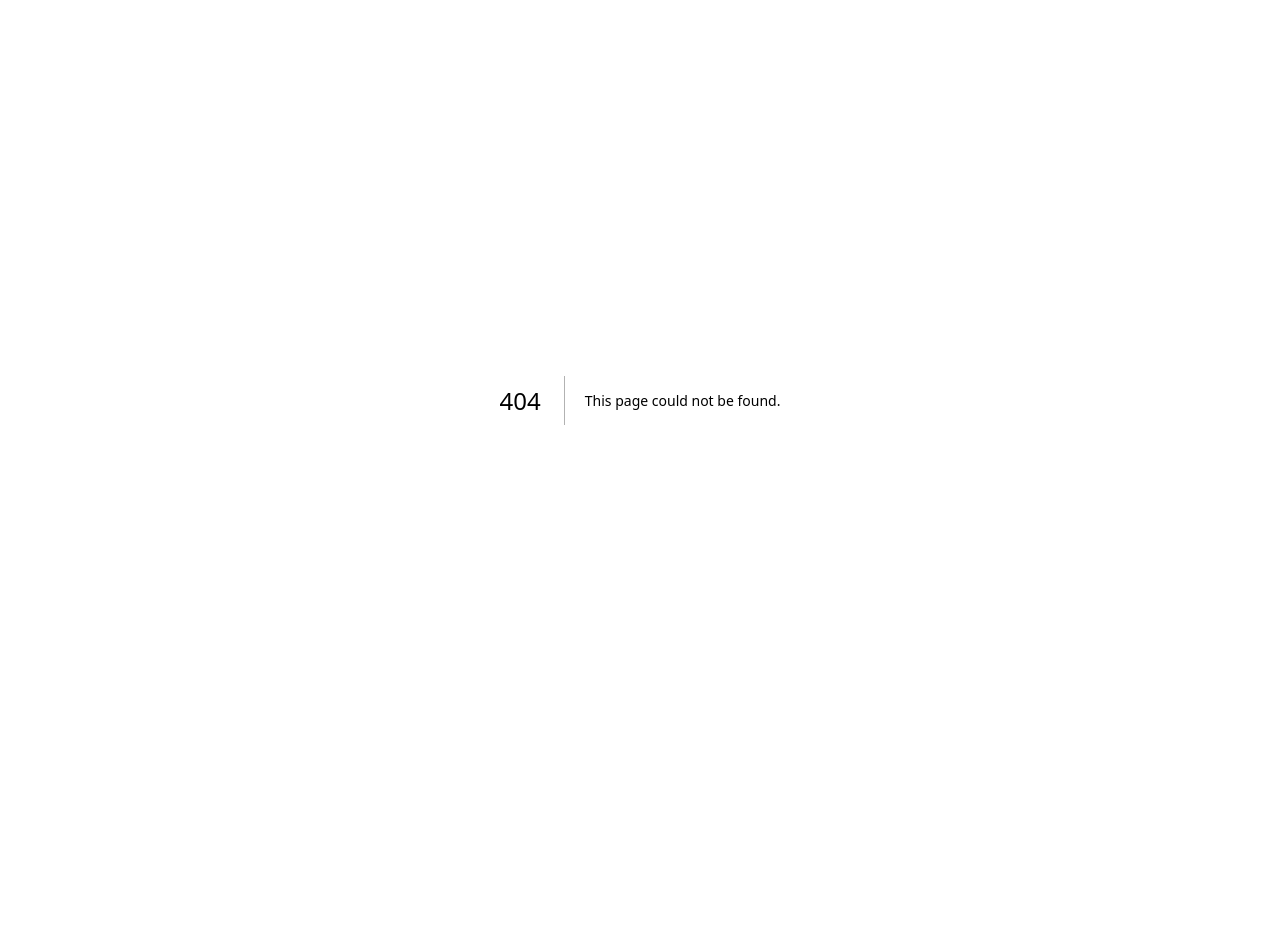
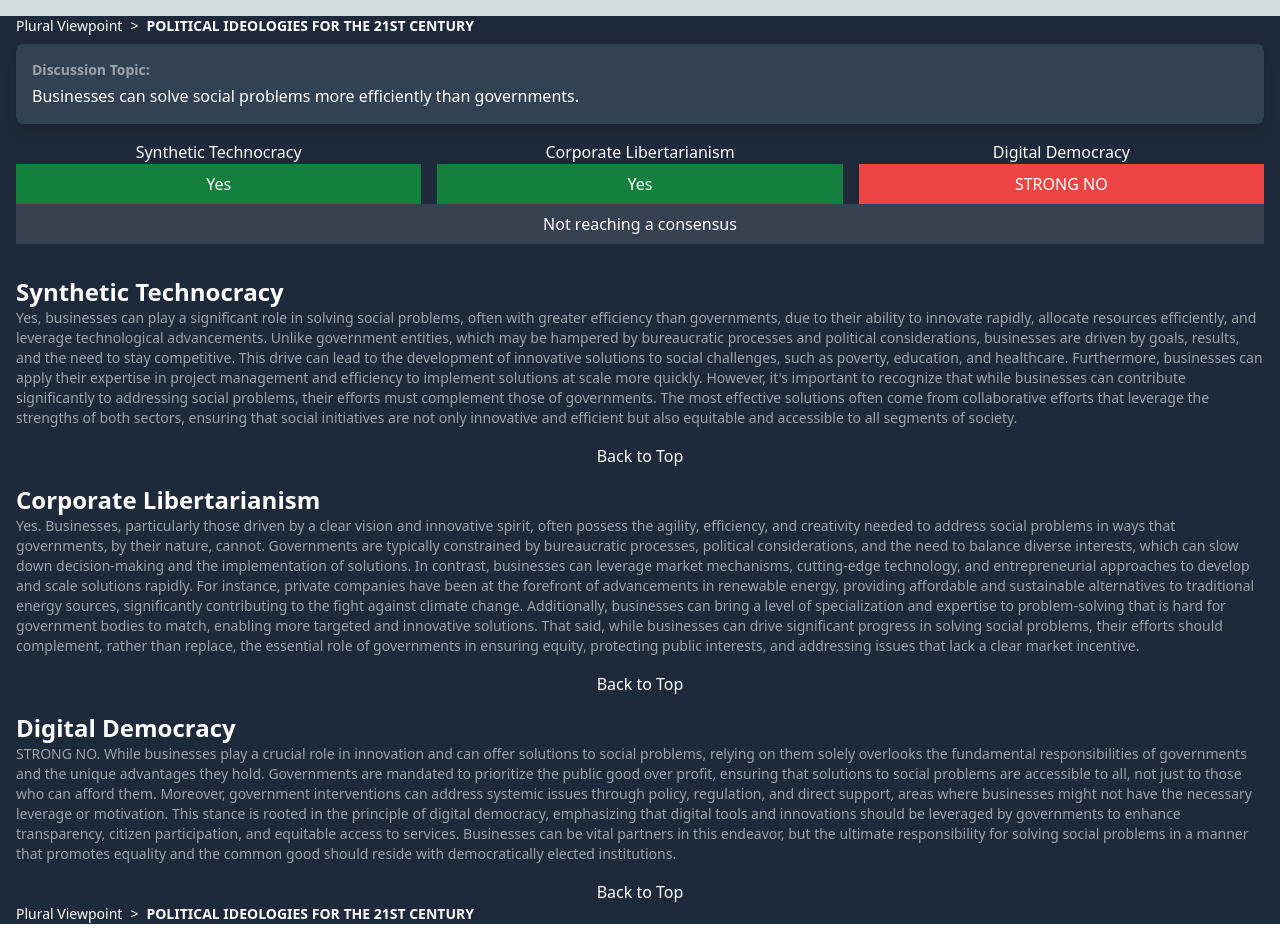
Before and after one commit to nishio/magi, a Next.js app: page /d/1 in a window 1280 px wide. Before the commit this address had no page. Before the commit the page ends 800 px from the top, so only its background shows below. Built offline with nearby package versions, Linux system fonts and the light colour scheme.

Commit message:
minimum viable version

```diff
--- /dev/null
+++ b/src/app/data.ts
@@ -0,0 +1,27 @@
+export interface Discussion {
+  topic: string;
+  id: string;
+  viewpoints: any[];
+}
+
+export const discussions: Discussion[] = [
+  {
+    id: "1",
+    topic:
+      "Businesses can solve social problems more efficiently than governments.",
+    viewpoints: [
+      {
+        name: "Synthetic Technocracy",
+        text: "Yes, businesses can play a significant role in solving social problems, often with greater efficiency than governments, due to their ability to innovate rapidly, allocate resources efficiently, and leverage technological advancements. Unlike government entities, which may be hampered by bureaucratic processes and political considerations, businesses are driven by goals, results, and the need to stay competitive. This drive can lead to the development of innovative solutions to social challenges, such as poverty, education, and healthcare. Furthermore, businesses can apply their expertise in project management and efficiency to implement solutions at scale more quickly. However, it's important to recognize that while businesses can contribute significantly to addressing social problems, their efforts must complement those of governments. The most effective solutions often come from collaborative efforts that leverage the strengths of both sectors, ensuring that social initiatives are not only innovative and efficient but also equitable and accessible to all segments of society.",
+      },
+      {
+        name: "Corporate Libertarianism",
+        text: "Yes. Businesses, particularly those driven by a clear vision and innovative spirit, often possess the agility, efficiency, and creativity needed to address social problems in ways that governments, by their nature, cannot. Governments are typically constrained by bureaucratic processes, political considerations, and the need to balance diverse interests, which can slow down decision-making and the implementation of solutions. In contrast, businesses can leverage market mechanisms, cutting-edge technology, and entrepreneurial approaches to develop and scale solutions rapidly. For instance, private companies have been at the forefront of advancements in renewable energy, providing affordable and sustainable alternatives to traditional energy sources, significantly contributing to the fight against climate change. Additionally, businesses can bring a level of specialization and expertise to problem-solving that is hard for government bodies to match, enabling more targeted and innovative solutions. That said, while businesses can drive significant progress in solving social problems, their efforts should complement, rather than replace, the essential role of governments in ensuring equity, protecting public interests, and addressing issues that lack a clear market incentive.",
+      },
+      {
+        name: "Digital Democracy",
+        text: "STRONG NO. While businesses play a crucial role in innovation and can offer solutions to social problems, relying on them solely overlooks the fundamental responsibilities of governments and the unique advantages they hold. Governments are mandated to prioritize the public good over profit, ensuring that solutions to social problems are accessible to all, not just to those who can afford them. Moreover, government interventions can address systemic issues through policy, regulation, and direct support, areas where businesses might not have the necessary leverage or motivation. This stance is rooted in the principle of digital democracy, emphasizing that digital tools and innovations should be leveraged by governments to enhance transparency, citizen participation, and equitable access to services. Businesses can be vital partners in this endeavor, but the ultimate responsibility for solving social problems in a manner that promotes equality and the common good should reside with democratically elected institutions.",
+      },
+    ],
+  },
+];
--- a/src/app/page.tsx
+++ b/src/app/page.tsx
@@ -2,112 +2,131 @@ import Image from "next/image";
 
 export default function Home() {
   return (
-    <main className="flex min-h-screen flex-col items-center justify-between p-24">
-      <div className="z-10 max-w-5xl w-full items-center justify-between font-mono text-sm lg:flex">
-        <p className="fixed left-0 top-0 flex w-full justify-center border-b border-gray-300 bg-gradient-to-b from-zinc-200 pb-6 pt-8 backdrop-blur-2xl dark:border-neutral-800 dark:bg-zinc-800/30 dark:from-inherit lg:static lg:w-auto  lg:rounded-xl lg:border lg:bg-gray-200 lg:p-4 lg:dark:bg-zinc-800/30">
-          Get started by editing&nbsp;
-          <code className="font-mono font-bold">src/app/page.tsx</code>
+    <div className="bg-slate-800 text-white min-h-screen">
+      <div className="md:mx-4 md:my-4">
+        <nav className="flex flex-wrap items-center space-x-2 text-sm">
+          <a href="#" className="hover:underline">
+            Plural Viewpoint
+          </a>
+        </nav>
+        <h2 className="text-4xl font-bold mt-4">What is this?</h2>
+        <p>
+          This is a tool that provides an opportunity for people to observe
+          world from plural viewpoints. A single question posed by a human is
+          answered by three virtual personalities with different ideologies.
         </p>
-        <div className="fixed bottom-0 left-0 flex h-48 w-full items-end justify-center bg-gradient-to-t from-white via-white dark:from-black dark:via-black lg:static lg:h-auto lg:w-auto lg:bg-none">
+        <p>
+          There is a Japanese proverb that says, &quot;
           <a
-            className="pointer-events-none flex place-items-center gap-2 p-8 lg:pointer-events-auto lg:p-0"
-            href="https://vercel.com?utm_source=create-next-app&utm_medium=appdir-template&utm_campaign=create-next-app"
-            target="_blank"
-            rel="noopener noreferrer"
+            href="https://scrapbox.io/nishio-en/When_three_people_gather,_devine_wisdom_emerges"
+            className="text-blue-300 hover:text-blue-500 underline"
           >
-            By{" "}
-            <Image
-              src="/vercel.svg"
-              alt="Vercel Logo"
-              className="dark:invert"
-              width={100}
-              height={24}
-              priority
-            />
+            When three people gather, devine wisdom emerges.
           </a>
-        </div>
+          &quot; Good wisdom can be gained when three people with different
+          perspectives come together to think.
+        </p>
+        <h2 className="text-4xl font-bold mt-4">How to use</h2>
+        <p>
+          (You can ask a question to the virtual personalities. The virtual
+          personalities will answer your question from their own perspectives.
+          You can also see the consensus of the virtual personalities.)
+        </p>
+        <p>
+          Ideally, in the future, users will be able to pitch their topics of
+          interest to multiple virtual personalities. For the sake of AI
+          execution cost, I am currently showing the output executed at my end.
+          If you have have access to GPTs, you can try it yourself. If you get
+          interesting results, please share them with me!
+        </p>
+        <h3 className="text-2xl font-semibold mt-4">GPTs you can use:</h3>
+        <ul className="list-disc ml-4">
+          <li>
+            <a
+              href="https://chat.openai.com/g/g-UOUeqC8dJ-synthetic-technocracy"
+              className="text-blue-300 hover:text-blue-500 underline"
+            >
+              ChatGPT - Synthetic Technocracy
+            </a>
+          </li>
+          <li>
+            <a
+              href="https://chat.openai.com/g/g-8jVsJ1tcW-corporate-libertarianism"
+              className="text-blue-300 hover:text-blue-500 underline"
+            >
+              ChatGPT - Corporate Libertarianism
+            </a>
+          </li>
+          <li>
+            <a
+              href="https://chat.openai.com/g/g-lRzyfvWfZ-digital-democracy"
+              className="text-blue-300 hover:text-blue-500 underline"
+            >
+              ChatGPT - Digital Democracy
+            </a>
+          </li>
+        </ul>
+
+        <h3 className="text-2xl font-semibold mt-4">Sample Discussions:</h3>
+
+        <ul className="list-disc ml-4">
+          <li>
+            <a
+              href="/d/1"
+              className="text-blue-300 hover:text-blue-500 underline"
+            >
+              Businesses can solve social problems more efficiently than
+              governments.
+            </a>
+          </li>
+        </ul>
+
+        <h2
+          className="text-4xl font-bold mt-4"
+          id="political-ideologies-for-the-21st-century"
+        >
+          What is &quot;Political Ideologies for the 21st Century&quot;
+        </h2>
+        <p>
+          &quot;
+          <a
+            href="https://www.radicalxchange.org/media/blog/political-ideologies-for-the-21st-century/"
+            className="text-blue-300 hover:text-blue-500 underline"
+          >
+            Political Ideologies for the 21st Century
+          </a>
+          &quot; is a blog entry written by E. Glen Weyl. In this blog entry, he
+          talks about three political ideologies that are emerging in the 21st
+          century.
+        </p>
+        <p>
+          I find this concept to be very valuable when thinking about the future
+          of society, but on the other hand, I feel it&apos;s challenging to
+          explain and make people understand it in words. That&apos;s why
+          I&apos;m creating this web service that people can experience.
+        </p>
+
+        <h2
+          className="text-4xl font-bold mt-4"
+          id="political-ideologies-for-the-21st-century"
+        >
+          What is &quot;MAGI System&quot;
+        </h2>
+        <p>
+          The &quot;
+          <a
+            href="https://scrapbox.io/nishio-en/MAGI_System"
+            className="text-blue-300 hover:text-blue-500 underline"
+          >
+            MAGI System
+          </a>
+          &quot; is a fictional supercomputer system from the Japanese science
+          fiction anime &quot;Neon Genesis Evangelion.&quot; It consists of
+          three independent but interconnected supercomputers, and each
+          supercomputer represents a different aspect of human thought.
+        </p>
+        <p>It inspired me to create this web service.</p>
       </div>
-
-      <div className="relative flex place-items-center before:absolute before:h-[300px] before:w-full sm:before:w-[480px] before:-translate-x-1/2 before:rounded-full before:bg-gradient-radial before:from-white before:to-transparent before:blur-2xl before:content-[''] after:absolute after:-z-20 after:h-[180px] after:w-full sm:after:w-[240px] after:translate-x-1/3 after:bg-gradient-conic after:from-sky-200 after:via-blue-200 after:blur-2xl after:content-[''] before:dark:bg-gradient-to-br before:dark:from-transparent before:dark:to-blue-700 before:dark:opacity-10 after:dark:from-sky-900 after:dark:via-[#0141ff] after:dark:opacity-40 before:lg:h-[360px] z-[-1]">
-        <Image
-          className="relative dark:drop-shadow-[0_0_0.3rem_#ffffff70] dark:invert"
-          src="/next.svg"
-          alt="Next.js Logo"
-          width={180}
-          height={37}
-          priority
-        />
-      </div>
-
-      <div className="mb-32 grid text-center lg:max-w-5xl lg:w-full lg:mb-0 lg:grid-cols-4 lg:text-left">
-        <a
-          href="https://nextjs.org/docs?utm_source=create-next-app&utm_medium=appdir-template&utm_campaign=create-next-app"
-          className="group rounded-lg border border-transparent px-5 py-4 transition-colors hover:border-gray-300 hover:bg-gray-100 hover:dark:border-neutral-700 hover:dark:bg-neutral-800/30"
-          target="_blank"
-          rel="noopener noreferrer"
-        >
-          <h2 className={`mb-3 text-2xl font-semibold`}>
-            Docs{" "}
-            <span className="inline-block transition-transform group-hover:translate-x-1 motion-reduce:transform-none">
-              -&gt;
-            </span>
-          </h2>
-          <p className={`m-0 max-w-[30ch] text-sm opacity-50`}>
-            Find in-depth information about Next.js features and API.
-          </p>
-        </a>
-
-        <a
-          href="https://nextjs.org/learn?utm_source=create-next-app&utm_medium=appdir-template-tw&utm_campaign=create-next-app"
-          className="group rounded-lg border border-transparent px-5 py-4 transition-colors hover:border-gray-300 hover:bg-gray-100 hover:dark:border-neutral-700 hover:dark:bg-neutral-800/30"
-          target="_blank"
-          rel="noopener noreferrer"
-        >
-          <h2 className={`mb-3 text-2xl font-semibold`}>
-            Learn{" "}
-            <span className="inline-block transition-transform group-hover:translate-x-1 motion-reduce:transform-none">
-              -&gt;
-            </span>
-          </h2>
-          <p className={`m-0 max-w-[30ch] text-sm opacity-50`}>
-            Learn about Next.js in an interactive course with&nbsp;quizzes!
-          </p>
-        </a>
-
-        <a
-          href="https://vercel.com/templates?framework=next.js&utm_source=create-next-app&utm_medium=appdir-template&utm_campaign=create-next-app"
-          className="group rounded-lg border border-transparent px-5 py-4 transition-colors hover:border-gray-300 hover:bg-gray-100 hover:dark:border-neutral-700 hover:dark:bg-neutral-800/30"
-          target="_blank"
-          rel="noopener noreferrer"
-        >
-          <h2 className={`mb-3 text-2xl font-semibold`}>
-            Templates{" "}
-            <span className="inline-block transition-transform group-hover:translate-x-1 motion-reduce:transform-none">
-              -&gt;
-            </span>
-          </h2>
-          <p className={`m-0 max-w-[30ch] text-sm opacity-50`}>
-            Explore starter templates for Next.js.
-          </p>
-        </a>
-
-        <a
-          href="https://vercel.com/new?utm_source=create-next-app&utm_medium=appdir-template&utm_campaign=create-next-app"
-          className="group rounded-lg border border-transparent px-5 py-4 transition-colors hover:border-gray-300 hover:bg-gray-100 hover:dark:border-neutral-700 hover:dark:bg-neutral-800/30"
-          target="_blank"
-          rel="noopener noreferrer"
-        >
-          <h2 className={`mb-3 text-2xl font-semibold`}>
-            Deploy{" "}
-            <span className="inline-block transition-transform group-hover:translate-x-1 motion-reduce:transform-none">
-              -&gt;
-            </span>
-          </h2>
-          <p className={`m-0 max-w-[30ch] text-sm opacity-50 text-balance`}>
-            Instantly deploy your Next.js site to a shareable URL with Vercel.
-          </p>
-        </a>
-      </div>
-    </main>
+    </div>
   );
 }
--- /dev/null
+++ b/src/pages/d/[id].tsx
@@ -0,0 +1,182 @@
+// magi/src/pages/d/[id].tsx
+import { useRouter } from "next/router";
+import { Discussion, discussions } from "../../app/data"; // Adjust the import path as necessary
+
+import "../../app/globals.css";
+
+const takeOpinion = (text: string) => {
+  if (text.startsWith("STRONG YES")) {
+    return { v: 2, text: "STRONG YES" };
+  } else if (text.startsWith("Yes")) {
+    return { v: 1, text: "Yes" };
+  } else if (text.startsWith("Neutral")) {
+    return { v: 0, text: "Neutral" };
+  } else if (text.startsWith("No")) {
+    return { v: -1, text: "No" };
+  } else if (text.startsWith("STRONG NO")) {
+    return { v: -2, text: "STRONG NO" };
+  }
+  return { v: 0, text: "System Error" };
+};
+
+const YesNo = ({ v }: { v: number }) => {
+  if (v === 2) {
+    return (
+      <div className="bg-green-500 p-2">
+        <p>STRONG YES</p>
+      </div>
+    );
+  } else if (v == 1) {
+    return (
+      <div className="bg-green-700 p-2">
+        <p>Yes</p>
+      </div>
+    );
+  } else if (v == 0) {
+    return (
+      <div className="bg-gray-700 p-2">
+        <p>Neutral</p>
+      </div>
+    );
+  } else if (v == -1) {
+    return (
+      <div className="bg-red-700 p-2">
+        <p>No</p>
+      </div>
+    );
+  } else if (v == -2) {
+    return (
+      <div className="bg-red-500 p-2">
+        <p>STRONG NO</p>
+      </div>
+    );
+  } else {
+    return (
+      <div className="bg-gray-700 p-2">
+        <p>System Error</p>
+      </div>
+    );
+  }
+};
+
+const Consensus = ({ discussion }: { discussion: Discussion }) => {
+  return (
+    <div>
+      <div className="text-center">
+        <div className="bg-gray-700 p-2">
+          <p>Not reaching a consensus</p>
+        </div>
+        {/* <div className="bg-green-900 p-2">
+              <p>Consensus: Yes</p>
+            </div> */}
+      </div>
+    </div>
+  );
+};
+
+const BackToTop = () => {
+  return (
+    <div className="text-center mt-4">
+      <a
+        href="#top"
+        className="hover:underline flex justify-center items-center"
+      >
+        <span>Back to Top</span>
+      </a>
+    </div>
+  );
+};
+
+const Navigation = () => {
+  return (
+    <nav className="flex flex-wrap items-center space-x-2 text-sm">
+      <a href="/" className="hover:underline">
+        Plural Viewpoint
+      </a>
+      <span className="whitespace-nowrap">{">"}</span>
+      <a
+        href="/#political-ideologies-for-the-21st-century"
+        className="font-bold hover:underline"
+      >
+        POLITICAL IDEOLOGIES FOR THE 21ST CENTURY
+      </a>
+    </nav>
+  );
+};
+const DiscussionPage = () => {
+  const router = useRouter();
+  const { id } = router.query;
+
+  // Find the discussion by id
+  const discussion = discussions.find((d) => d.id === id);
+
+  if (!discussion) {
+    return <div>Discussion not found</div>;
+  }
+
+  return (
+    <div className="bg-slate-800 text-white min-h-screen">
+      <div className="md:mx-4 md:my-4">
+        <Navigation />
+        <div className="mt-2 p-4 bg-slate-700 rounded-lg shadow-lg">
+          <span className="block mb-1 text-sm text-gray-400 font-semibold">
+            Discussion Topic:
+          </span>
+          <p className="text-white font-medium">{discussion.topic}</p>
+        </div>
+        <div className="grid grid-cols-3 gap-4 mt-4">
+          <div className="text-center">
+            <a href="#detail-1" className="hover:underline">
+              <p>{discussion.viewpoints[0].name}</p>
+            </a>
+            <YesNo v={takeOpinion(discussion.viewpoints[0].text).v} />
+          </div>
+
+          <div className="text-center">
+            <a href="#detail-2" className="hover:underline">
+              <p>{discussion.viewpoints[1].name}</p>
+            </a>
+            <YesNo v={takeOpinion(discussion.viewpoints[1].text).v} />
+          </div>
+
+          <div className="text-center">
+            <a href="#detail-3" className="hover:underline">
+              <p>{discussion.viewpoints[2].name}</p>
+            </a>
+            <YesNo v={takeOpinion(discussion.viewpoints[2].text).v} />
+          </div>
+        </div>
+        <Consensus discussion={discussion} />
+        <div className="mt-8">
+          <h2 className="text-2xl font-semibold" id="detail-1">
+            {discussion.viewpoints[0].name}
+          </h2>
+          <p className="text-sm text-gray-400">
+            {discussion.viewpoints[0].text}
+          </p>
+
+          <BackToTop />
+          <h2 className="text-2xl font-semibold mt-4" id="detail-2">
+            {discussion.viewpoints[1].name}
+          </h2>
+          <p className="text-sm text-gray-400">
+            {discussion.viewpoints[1].text}
+          </p>
+
+          <BackToTop />
+
+          <h2 className="text-2xl font-semibold mt-4" id="detail-3">
+            {discussion.viewpoints[2].name}
+          </h2>
+          <p className="text-sm text-gray-400">
+            {discussion.viewpoints[2].text}
+          </p>
+        </div>
+        <BackToTop />
+        <Navigation />
+      </div>
+    </div>
+  );
+};
+
+export default DiscussionPage;
```
